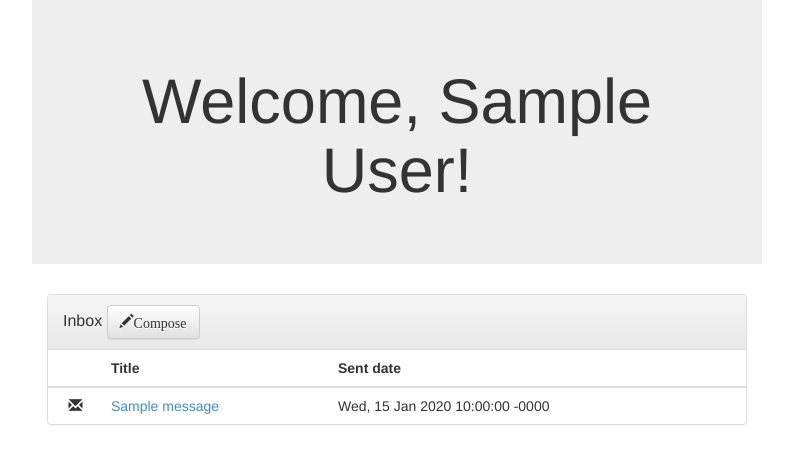
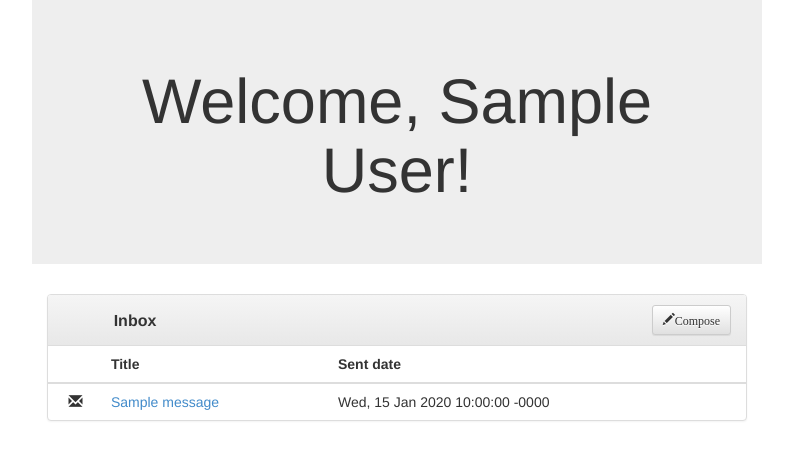
Before and after one commit to mathrick/flask-demo-login-app, a Flask app: page /inbox/ in a window 1280 px wide. Shown: the part 73-537 px from the top of the page, without its empty margins (243-1036 px from the left). Run offline with Flask 2, Linux system fonts and the light colour scheme; a user stored in the database is signed in; tables that the repository leaves empty hold one stand-in row (values such as "Sample post"); some libraries are stand-ins or nearby versions.

Commit message:
CSS fixes

```diff
--- a/app/static/angular/inbox.html
+++ b/app/static/angular/inbox.html
@@ -1,7 +1,10 @@
 <div class="panel panel-default">
-  <div class="panel-heading"><h3 class="panel-title">Inbox
-      <a href="#/compose" class="btn btn-default"><span class="glyphicon glyphicon-pencil">Compose</span></a>
-    </h3>
+  <div class="panel-heading clearfix">
+    <div class="btn-group pull-left col-sm-1 nav-buttons"></div>
+    <h4 class="panel-title pull-left inbox-title">Inbox</h4>
+    <div class="btn-group pull-right">
+      <a href="#/compose" class="btn btn-default btn-sm"><span class="glyphicon glyphicon-pencil">Compose</span></a>
+    </div>
   </div>
   <table class="table" ng-if="messages">
     <thead>
--- a/app/static/css/main.css
+++ b/app/static/css/main.css
@@ -1,10 +1,3 @@
-.browsehappy {
-    margin: 0.2em 0;
-    background: #ccc;
-    color: #000;
-    padding: 0.2em 0;
-}
-
 /* Space out content a bit */
 body {
     padding-bottom: 20px;
@@ -62,6 +55,22 @@ body {
     margin-top: 28px;
 }
 
+/* Fix vertical alignment in panel headers*/
+.panel-heading .panel-title {
+    padding-top: 7.5px;
+}
+
+/* Fix space between navigation buttons and heading text */
+.panel-heading .nav-buttons {
+    margin-right: -5px;
+    padding-left: 0;
+}
+
+.inbox-title {
+    font-weight: bold;
+    margin-right: 5px;
+}
+
 /* Responsive: Portrait tablets and up */
 @media screen and (min-width: 768px) {
     .container {
```
Also changed, not shown: app/static/angular/message.html (+11 -9 lines).
